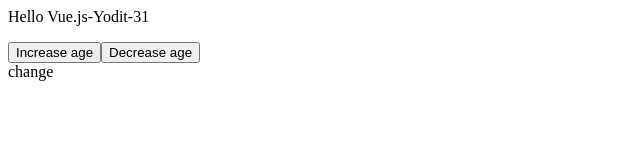
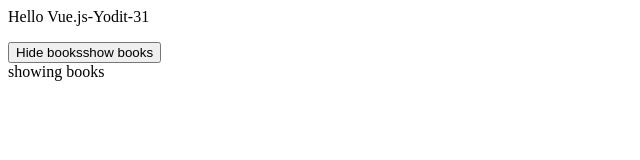
Before and after one commit to yodit93/vue-tutorial, a plain HTML site: page index.html in a window 1280 px wide. Shown: the whole page, without its empty margins (0-640 px from the left). Drawn offline with nearby package versions, Linux system fonts and the light colour scheme.

Commit message:
Conditional rendering

```diff
--- a/app.js
+++ b/app.js
@@ -2,6 +2,7 @@ const app = Vue.createApp({
 //    data function in Vue object that creates a variable and accessebile in template
     data() {
         return {
+            showBooks: true,
             title: "Hello Vue.js",
             author: "Yodit",
             age: 31
@@ -9,9 +10,8 @@ const app = Vue.createApp({
     },
     // component method using method property, any method should be placed here
     methods: {
-        changeTitle (title) {
-            // this references the component itself
-           this.title = title
+        toggleShowBooks() {
+            this.showBooks = !this.showBooks
         }
     }
 })
--- a/index.html
+++ b/index.html
@@ -7,17 +7,20 @@
 </head>
 <body>
     <div id="app">
-        <!-- {{title}}, {{author}} and {{age}} are dynamic values and only accessed inside the app component -->
+       <!-- conditional rendering -->
+       <!-- evaluates the value of showBooks and if it is true it render the template -->
+      <div v-if="showBooks">
         <p>{{title}}-{{author}}-{{age}}</p>
-        <!-- there are two ways to increase the age from the component and from the template too -->
-        <!-- using template  -->
-        <button v-on:click="age++">Increase age</button>
-        <button v-on:click="age--">Decrease age</button>
-        <!-- we can use @ symbol instead of 'v-on:'' -->
-        <!-- <div @click="title = 'something'">change title</div>  -->
-       <!-- using component -->
-       <div @click="changeTitle('title')">change</div>
-
+      </div>
+       <button @click="toggleShowBooks">
+        <span v-show="showBooks">Hide books</span>
+        <!-- <span v-if="!showBooks">show books</span> -->
+        <!-- or we can use v-else instead of using two v-if -->
+        <span v-else>show books</span>
+       </button>
+       <!-- v-show alternative for v-if but here it uses css to show and hide element-->
+       <!-- not like v-if which completely remove the element from the DOM and injects it again when it is true -->
+       <div v-show="showBooks">showing books</div>
     </div>
 
    <script src="app.js"></script>
```
